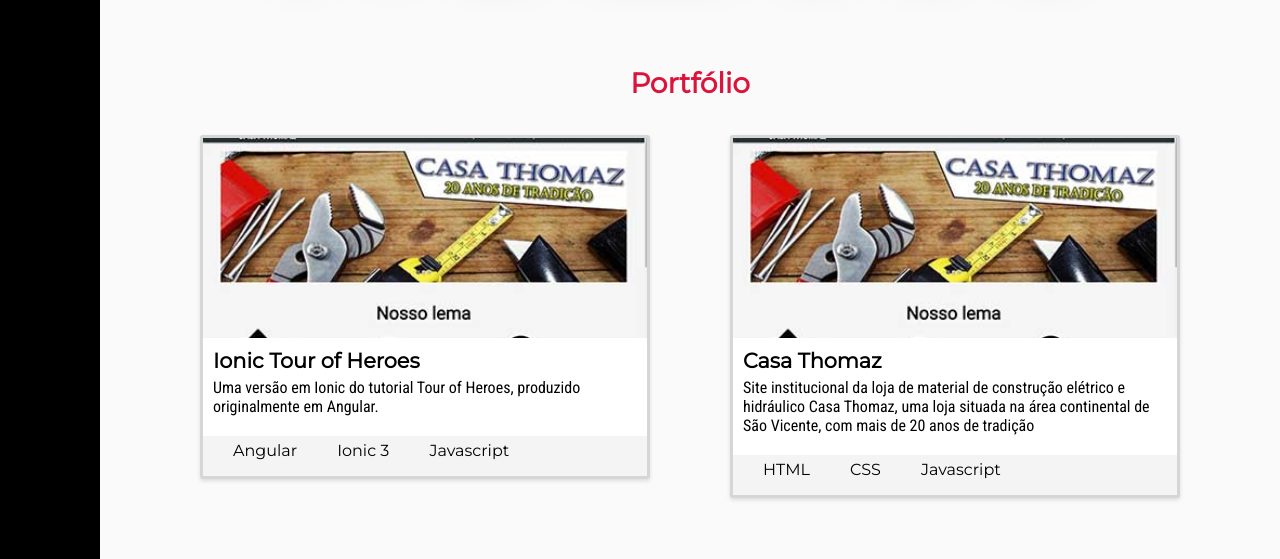
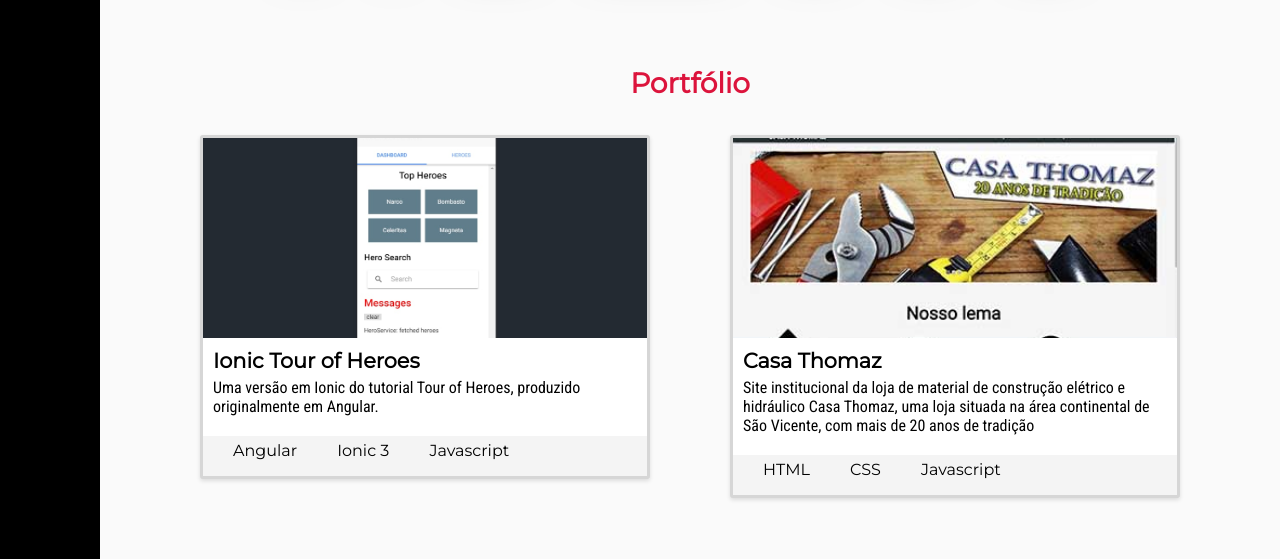
Before and after one commit to guibarbosadev/personal-site, a plain HTML site: page index.html in a window 1280 px wide. Shown: the part 1180-1739 px from the top of the page. Drawn offline with Linux system fonts and the light colour scheme.

Commit message:
Imagens do tour of heroes e knowfoot alteradas.

```diff
--- a/index.html
+++ b/index.html
@@ -379,7 +379,7 @@
                     <h1 class="title">Portfólio</h1>
                     <div class="portfolio-items">
                         <div class="portfolio-item">
-                            <div class="portfolio-item-img casathomaz">
+                            <div class="portfolio-item-img ionic-tour-of-heroes">
                                 <a href="https://github.com/guilhermebpereira/ionic-tour-of-heroes/" target="_blank" class="shadow"></a>
                             </div>
                             <div class="portfolio-item-text">
--- a/style.css
+++ b/style.css
@@ -48,6 +48,10 @@
 }
 .casathomaz{
     background: url('images/casathomaz.jpg');
+}
+
+.ionic-tour-of-heroes{
+    background: url('images/ionic-tour-of-heroes.jpg');
 }
 
 .calculadora{
```
Also changed, not shown: index-english.html (+1 -1 lines), images/ionic-tour-of-heroes.jpg (added), images/knowfoot.jpg, 1 other file.
